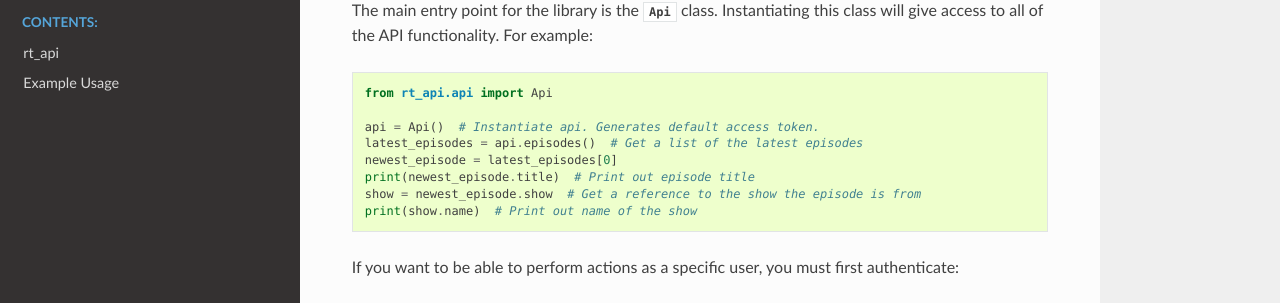
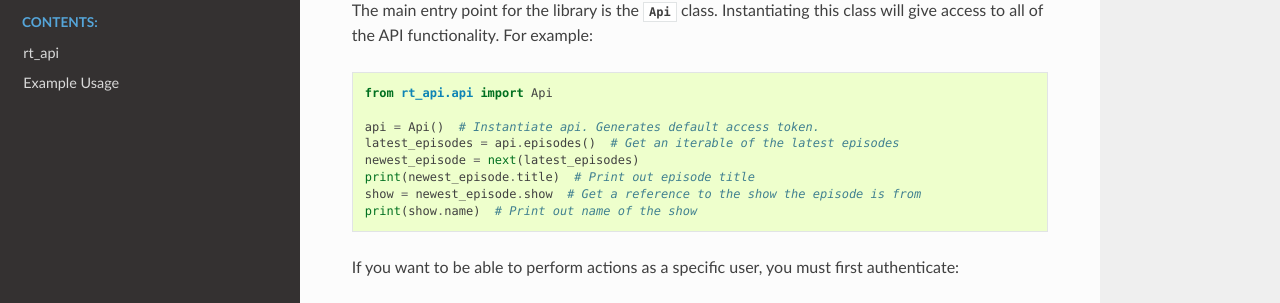
Before and after one commit to NickMolloy/rt_api, a Sphinx documentation site: the page built from docs/source/index.rst, in a window 1280 px wide and 900 px high, scrolled down 576 px. Shown: the part 124-427 px from the top of the window. Built offline with Sphinx 7.4.7 and the Read the Docs theme 2.0.0, drawn with Linux system fonts in a browser that asks for light colours.

Commit message:
Correct an example in documentation

```diff
--- a/docs/source/index.rst
+++ b/docs/source/index.rst
@@ -44,8 +44,8 @@ For example:
    from rt_api.api import Api
 
    api = Api()  # Instantiate api. Generates default access token.
-   latest_episodes = api.episodes()  # Get a list of the latest episodes
-   newest_episode = latest_episodes[0]
+   latest_episodes = api.episodes()  # Get an iterable of the latest episodes
+   newest_episode = next(latest_episodes)
    print(newest_episode.title)  # Print out episode title
    show = newest_episode.show  # Get a reference to the show the episode is from
    print(show.name)  # Print out name of the show
```
